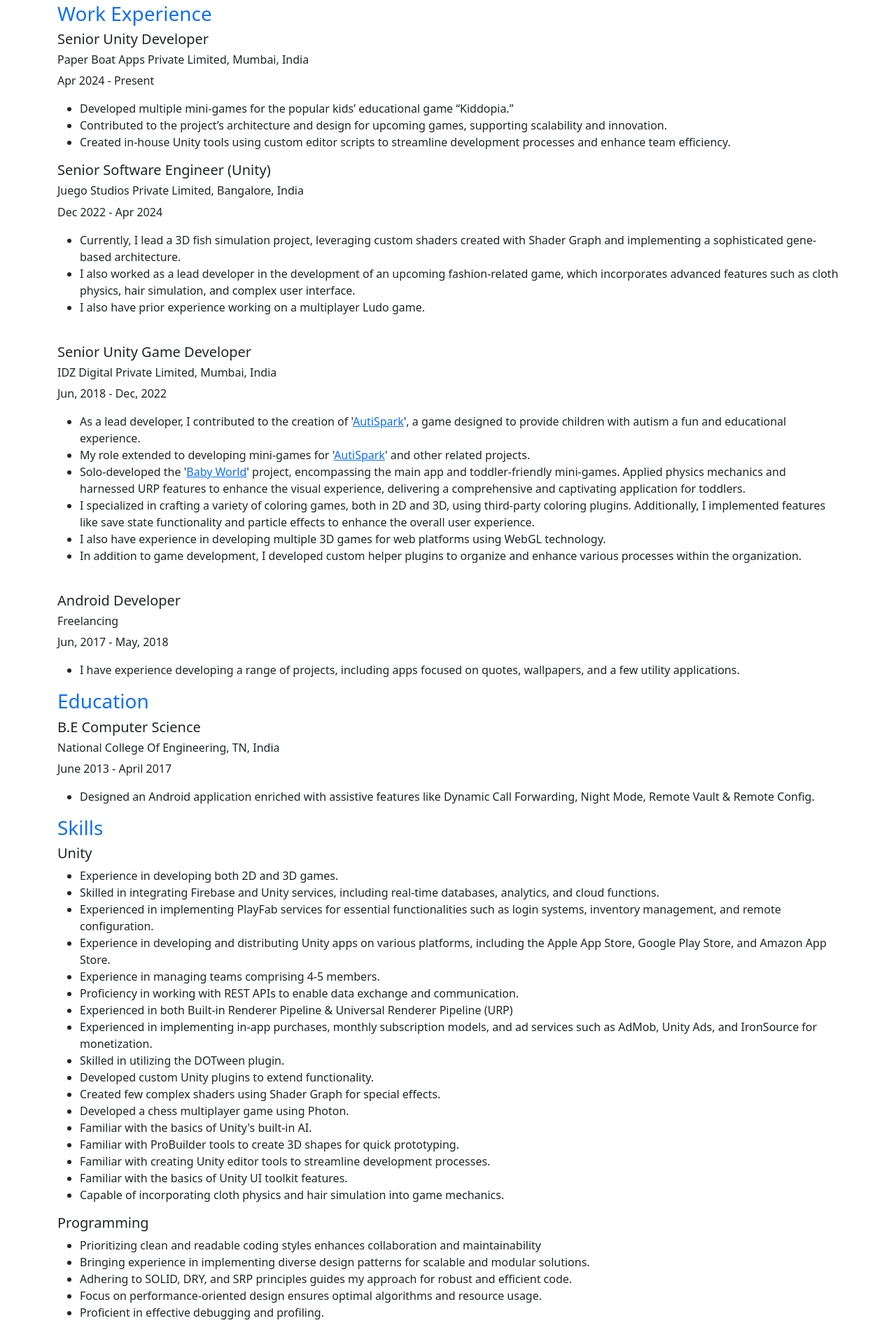
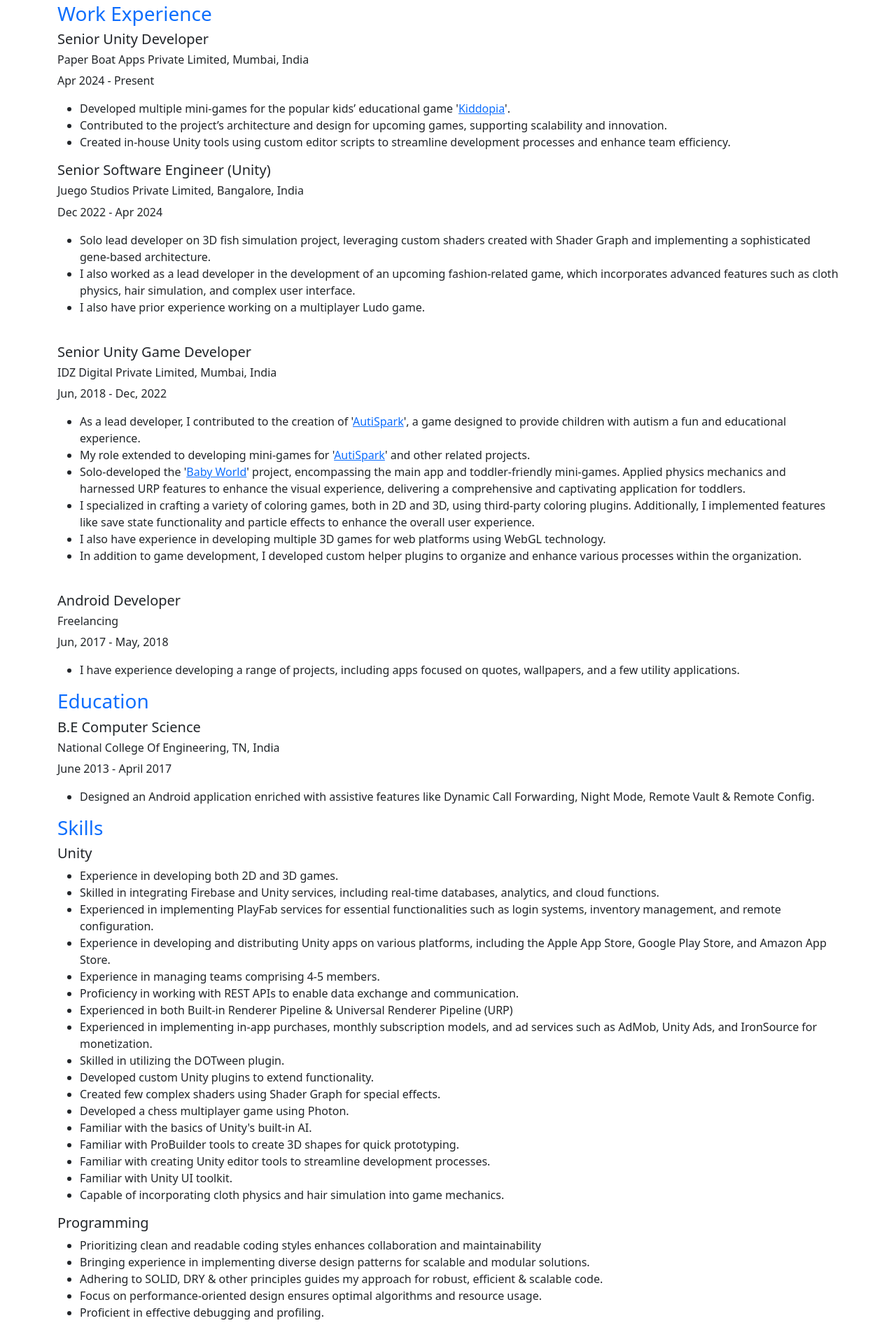
Before and after one commit to avinashmx7/avinashmx7.github.io, a plain HTML site: page resume/index.html in a window 1280 px wide. Shown: the part 329-2229 px from the top of the page at 70% size. Drawn offline with nearby package versions, Linux system fonts and the light colour scheme.

Commit message:
update: resume

```diff
--- a/resume/index.html
+++ b/resume/index.html
@@ -46,9 +46,12 @@
         <p>Apr 2024 - Present</p>
 
         <ul>
-            <li>Developed multiple mini-games for the popular kids’ educational game “Kiddopia.”</li>
-            <li>Contributed to the project’s architecture and design for upcoming games, supporting scalability and innovation.</li>
-            <li>Created in-house Unity tools using custom editor scripts to streamline development processes and enhance team efficiency.</li>
+            <li>Developed multiple mini-games for the popular kids’ educational game '<a
+                    href="https://apps.apple.com/us/app/kiddopia-kids-learning-games/id1223397201">Kiddopia</a>'.</li>
+            <li>Contributed to the project’s architecture and design for upcoming games, supporting scalability and
+                innovation.</li>
+            <li>Created in-house Unity tools using custom editor scripts to streamline development processes and enhance
+                team efficiency.</li>
         </ul>
 
 
@@ -59,7 +62,7 @@
         <p>Dec 2022 - Apr 2024</p>
 
         <ul>
-            <li>Currently, I lead a 3D fish simulation project, leveraging custom shaders created with Shader Graph and
+            <li>Solo lead developer on 3D fish simulation project, leveraging custom shaders created with Shader Graph and
                 implementing a sophisticated gene-based architecture.</li>
             <li>I also worked as a lead developer in the development of an upcoming fashion-related game, which
                 incorporates advanced features such as cloth physics, hair simulation, and complex user interface.</li>
@@ -120,8 +123,7 @@
         <p>June 2013 - April 2017</p>
 
         <ul>
-            <li>Designed an Android application enriched with assistive features like Dynamic Call Forwarding, Night
-                Mode, Remote Vault & Remote Config.</li>
+            <li>Designed an Android application enriched with assistive features like Dynamic Call Forwarding, Night Mode, Remote Vault & Remote Config.</li>
         </ul>
 
         <!-- END EDUCATION -->
@@ -133,8 +135,7 @@
         <h5>Unity</h5>
         <ul>
             <li>Experience in developing both 2D and 3D games.</li>
-            <li> Skilled in integrating Firebase and Unity services, including real-time databases, analytics, and
-                cloud
+            <li> Skilled in integrating Firebase and Unity services, including real-time databases, analytics, and cloud
                 functions.</li>
             <li>Experienced in implementing PlayFab services for essential functionalities such as login systems,
                 inventory management, and remote configuration.</li>
@@ -152,7 +153,7 @@
             <li> Familiar with the basics of Unity's built-in AI.</li>
             <li> Familiar with ProBuilder tools to create 3D shapes for quick prototyping.</li>
             <li> Familiar with creating Unity editor tools to streamline development processes.</li>
-            <li> Familiar with the basics of Unity UI toolkit features.</li>
+            <li> Familiar with Unity UI toolkit.</li>
             <li> Capable of incorporating cloth physics and hair simulation into game mechanics.</li>
         </ul>
 
@@ -160,7 +161,7 @@
         <ul>
             <li>Prioritizing clean and readable coding styles enhances collaboration and maintainability</li>
             <li>Bringing experience in implementing diverse design patterns for scalable and modular solutions.</li>
-            <li>Adhering to SOLID, DRY, and SRP principles guides my approach for robust and efficient code.</li>
+            <li>Adhering to SOLID, DRY & other principles guides my approach for robust, efficient & scalable code.</li>
             <li>Focus on performance-oriented design ensures optimal algorithms and resource usage.</li>
             <li>Proficient in effective debugging and profiling.</li>
         </ul>
@@ -171,7 +172,9 @@
         <h3 class="text-primary">Important Links</h3>
         <ul>
             <!-- <li>Portfolio: <a href="https://avinashmx7.github.io/"> https://avinashmx7.github.io/</a></li> -->
-            <li>LinkedIn: <a href="https://www.linkedin.com/in/avinash16121995/">https://www.linkedin.com/in/avinash16121995/</a></li>
+            <li>LinkedIn: <a
+                    href="https://www.linkedin.com/in/avinash16121995/">https://www.linkedin.com/in/avinash16121995/</a>
+            </li>
             <li>GitHub: <a href="https://github.com/avinashmx7">https://github.com/avinashmx7</a></li>
         </ul>
 
```
